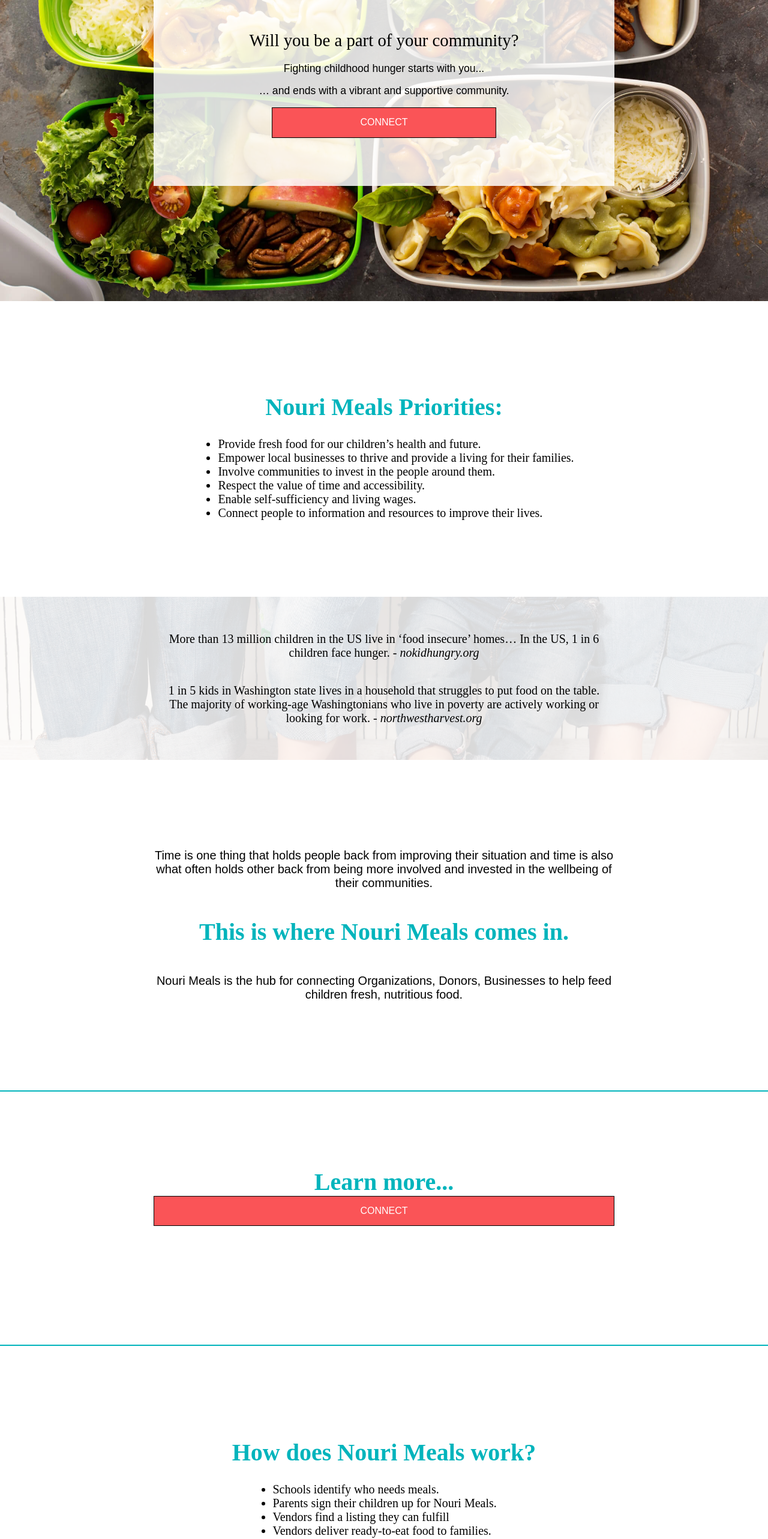
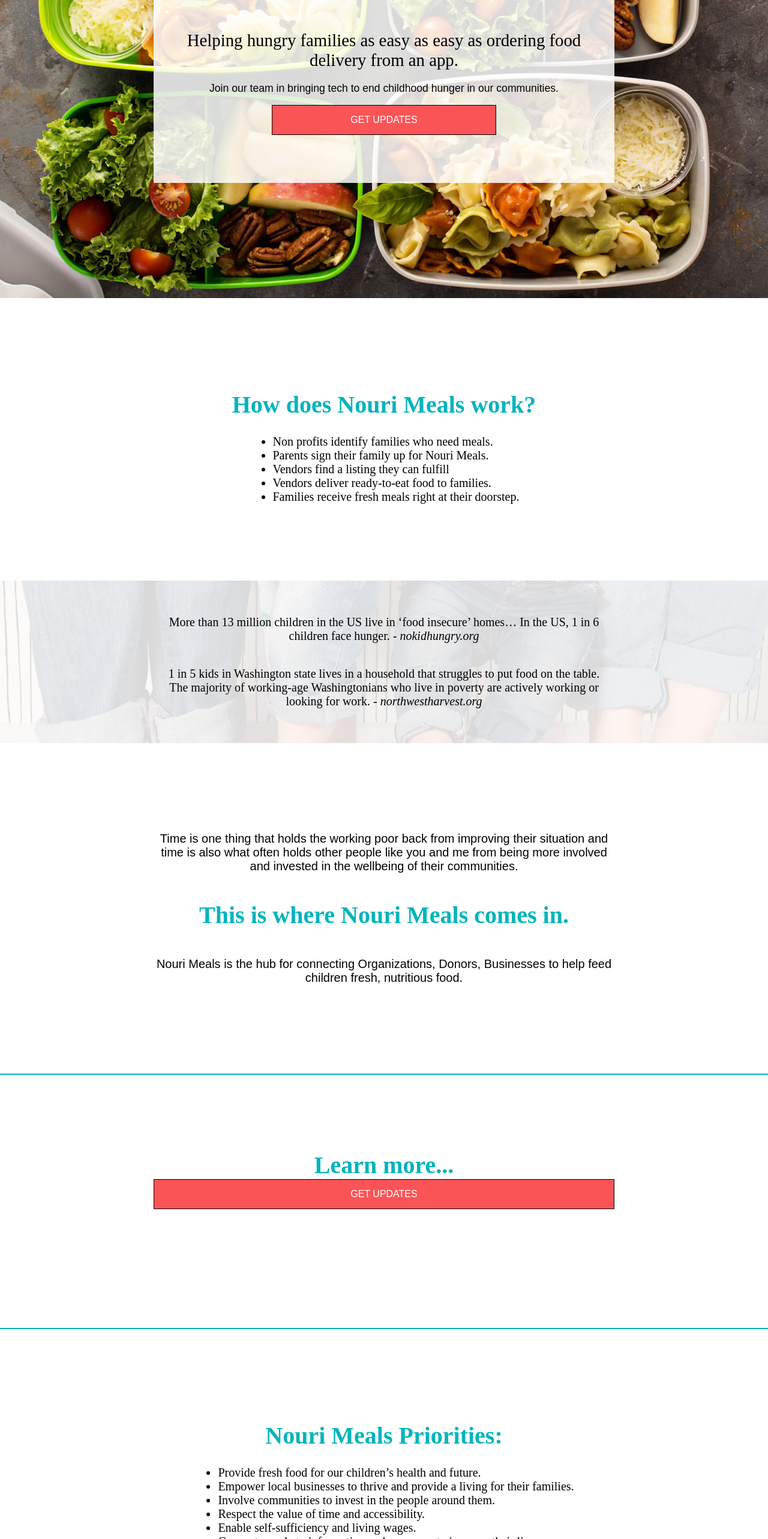
Before and after one commit to nourimeals/website, a React app: page / in a window 1280 px wide. Shown: the part 220-2786 px from the top of the page at 60% size. Built offline with nearby package versions, Linux system fonts and the light colour scheme; a web font is replaced by a local one.

Commit message:
small copy tweaks and rearranging

```diff
--- a/src/components/about/about.jsx
+++ b/src/components/about/about.jsx
@@ -22,7 +22,7 @@
       </section>
       <section id="reach-out">
         <h2>Our job is to gift time back to you and enable you to be part of your neighborhood.</h2>
-        <a href="mailto:hello@nourimeals.com"><button>Reach Out</button></a>
+        <a href="mailto:hello@nourimeals.com"><button>Get Updates</button></a>
       </section>
       <section id="team-block">
         <h1>Meet the Board</h1>
--- a/src/components/home/home.jsx
+++ b/src/components/home/home.jsx
@@ -33,12 +33,38 @@
       <Header />
         <section id="hero-block">
           <div className="cta-block">
-            <h1>Will you be a part of
-            your community?</h1>
-            <p>Fighting childhood hunger starts with you...</p>
-            <p>… and ends with a vibrant and supportive community.</p>
-            <button onClick={this.runMailPopup} className="cta-btn">Connect</button>
+            <h1>Helping hungry families as easy as easy as ordering food delivery from an app.</h1>
+            <p>Join our team in bringing tech to end childhood hunger in our communities.</p>
+            <button onClick={this.runMailPopup} className="cta-btn">Get Updates</button>
           </div>
+        </section>
+
+        <section id="home-how-it-works">
+          <h1>How does Nouri Meals work?</h1>
+          <ul>
+            <li>Non profits identify families who need meals.</li>
+            <li>Parents sign their family up for Nouri Meals.</li>
+            <li>Vendors find a listing they can fulfill</li>
+            <li>Vendors deliver ready-to-eat food to families.</li>
+            <li>Families receive fresh meals right at their doorstep.</li>
+          </ul>
+        </section>
+
+        <section id="home-quotes">
+          <div className="white-overlay quote-content">
+            <blockquote cite="https://www.nokidhungry.org/who-we-are/hunger-facts">More than 13 million children in the US live in ‘food insecure’ homes… In the US, 1 in 6 children face hunger.<cite> - nokidhungry.org</cite></blockquote>
+            <blockquote cite="https://www.northwestharvest.org/wa-hunger-facts">1 in 5 kids in Washington state lives in a household that struggles to put food on the table. The majority of working-age Washingtonians who live in poverty are actively working or looking for work.<cite> - northwestharvest.org</cite></blockquote>
+          </div>
+        </section>
+
+        <section id="home-come-in">
+          <p>Time is one thing that holds the working poor back from improving their situation and time is also what often holds other people like you and me from being more involved and invested in the wellbeing of their communities.</p>
+          <h1>This is where Nouri Meals comes in.</h1>
+          <p>Nouri Meals is the hub for connecting Organizations, Donors, Businesses to help feed children fresh, nutritious food.</p>
+        </section>
+        <section id="home-learn-more">
+          <h1>Learn more...</h1>
+          <button onClick={this.runMailPopup} className="cta-btn">Get Updates</button>
         </section>
 
         <section id="home-priorities">
@@ -54,34 +80,6 @@
               </ul>
         </section>
 
-        <section id="home-quotes">
-          <div className="white-overlay quote-content">
-            <blockquote cite="https://www.nokidhungry.org/who-we-are/hunger-facts">More than 13 million children in the US live in ‘food insecure’ homes… In the US, 1 in 6 children face hunger.<cite> - nokidhungry.org</cite></blockquote>
-            <blockquote cite="https://www.northwestharvest.org/wa-hunger-facts">1 in 5 kids in Washington state lives in a household that struggles to put food on the table. The majority of working-age Washingtonians who live in poverty are actively working or looking for work.<cite> - northwestharvest.org</cite></blockquote>
-          </div>
-        </section>
-
-        <section id="home-come-in">
-          <p>Time is one thing that holds people back from improving their situation and time is also what often holds other back from being more involved and invested in the wellbeing of their communities.</p>
-          <h1>This is where Nouri Meals comes in.</h1>
-          <p>Nouri Meals is the hub for connecting Organizations, Donors, Businesses to help feed children fresh, nutritious food.</p>
-        </section>
-        <section id="home-learn-more">
-          <h1>Learn more...</h1>
-          <button onClick={this.runMailPopup} className="cta-btn">Connect</button>
-        </section>
-
-        <section id="home-how-it-works">
-          <h1>How does Nouri Meals work?</h1>
-          <ul>
-            <li>Schools identify who needs meals.</li>
-            <li>Parents sign their children up for Nouri Meals.</li>
-            <li>Vendors find a listing they can fulfill</li>
-            <li>Vendors deliver ready-to-eat food to families.</li>
-            <li>Families receive fresh meals right at their doorstep.</li>
-          </ul>
-        </section>
-
         <Footer />
 
       </React.Fragment>
--- a/src/data/team-info.js
+++ b/src/data/team-info.js
@@ -7,11 +7,11 @@
   cody: {
     name: 'Cody Green',
     position: 'Founder, Vice Chair',
-    bio: 'I am a stay at home dad and software developer. I love to makethings that are easy to use and make peoples lives easier. I have been with Nouri from the start and believe that we can be a positive influence for helping food insecure children.',
+    bio: 'I am a stay at home dad and software developer. I love to make things that are easy to use and make peoples lives easier. I have been with Nouri from the start and believe that we can be a positive influence for helping food insecure children.',
   },
   ryan: {
     name: 'Ryan Johnson',
-    position: 'Founder, Board Member',
+    position: 'Founder, Director',
     bio: 'My passion lies in collaborative problem solving and exercising organizational skills to maximize efficiency and quality in everything from physical spaces to communication. My mission is to leave what I touch better than it was found without diminishing the needs of the present. The process of collaboration and communication between all parties involved in accomplishing a task excites me and drives me to create for the benefit of others.'
   }
 }
```
